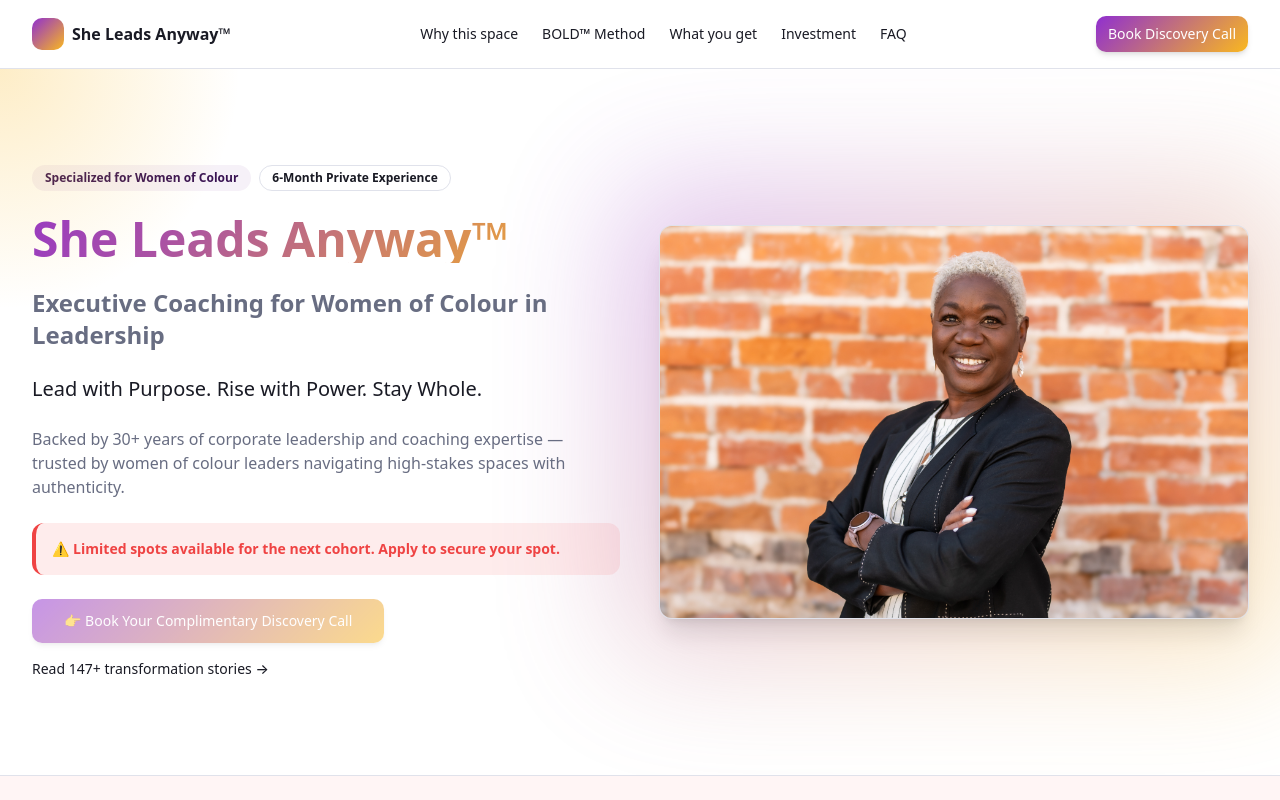
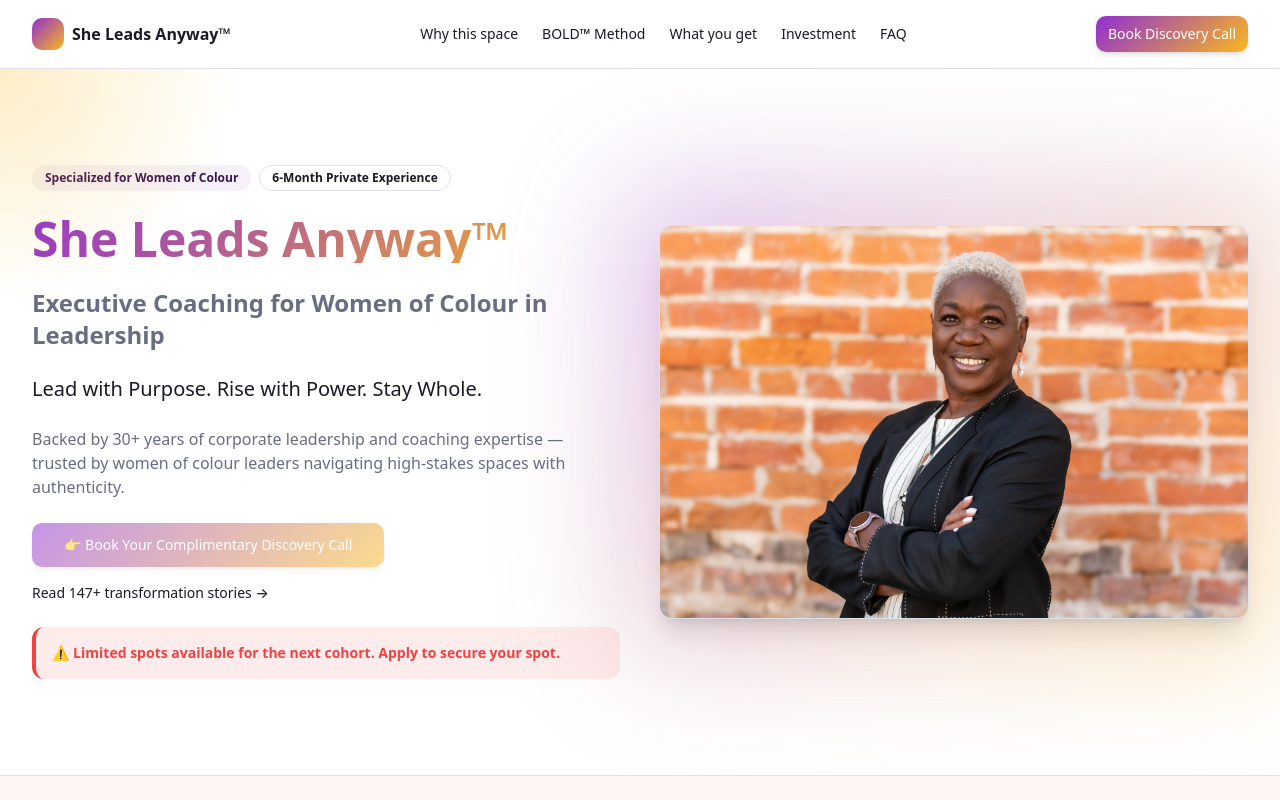
Before and after one commit to izzydoesizzy/she-leads-anyway, a React (Vite) app: page / in a window 1280 px wide. Shown: the top 800 px of the page. Built offline with nearby package versions, Linux system fonts and the light colour scheme.

Commit message:
Move CTA above warning

```diff
--- a/src/components/sections/Hero.tsx
+++ b/src/components/sections/Hero.tsx
@@ -35,12 +35,6 @@ const Hero: React.FC = () => {
               Backed by 30+ years of corporate leadership and coaching expertise — trusted by women of colour leaders navigating high-stakes spaces with authenticity.
             </p>
 
-            <div className="rounded-xl border-l-4 border-destructive bg-destructive/10 p-4">
-              <p className="font-semibold text-destructive text-sm">
-                ⚠️ Limited spots available for the next cohort. Apply to secure your spot.
-              </p>
-            </div>
-
             <div className="flex flex-wrap items-center gap-4">
               <Button variant="hero" size="lg" className="hover-scale pulse" asChild>
                 <a href="https://calendly.com/ameconsulting/coach-session" target="_blank" rel="noopener noreferrer">
@@ -48,6 +42,12 @@ const Hero: React.FC = () => {
                 </a>
               </Button>
               <a href="#testimonials" className="story-link text-sm font-medium">Read 147+ transformation stories →</a>
+            </div>
+
+            <div className="rounded-xl border-l-4 border-destructive bg-destructive/10 p-4">
+              <p className="font-semibold text-destructive text-sm">
+                ⚠️ Limited spots available for the next cohort. Apply to secure your spot.
+              </p>
             </div>
           </div>
           <div className="relative">
```
